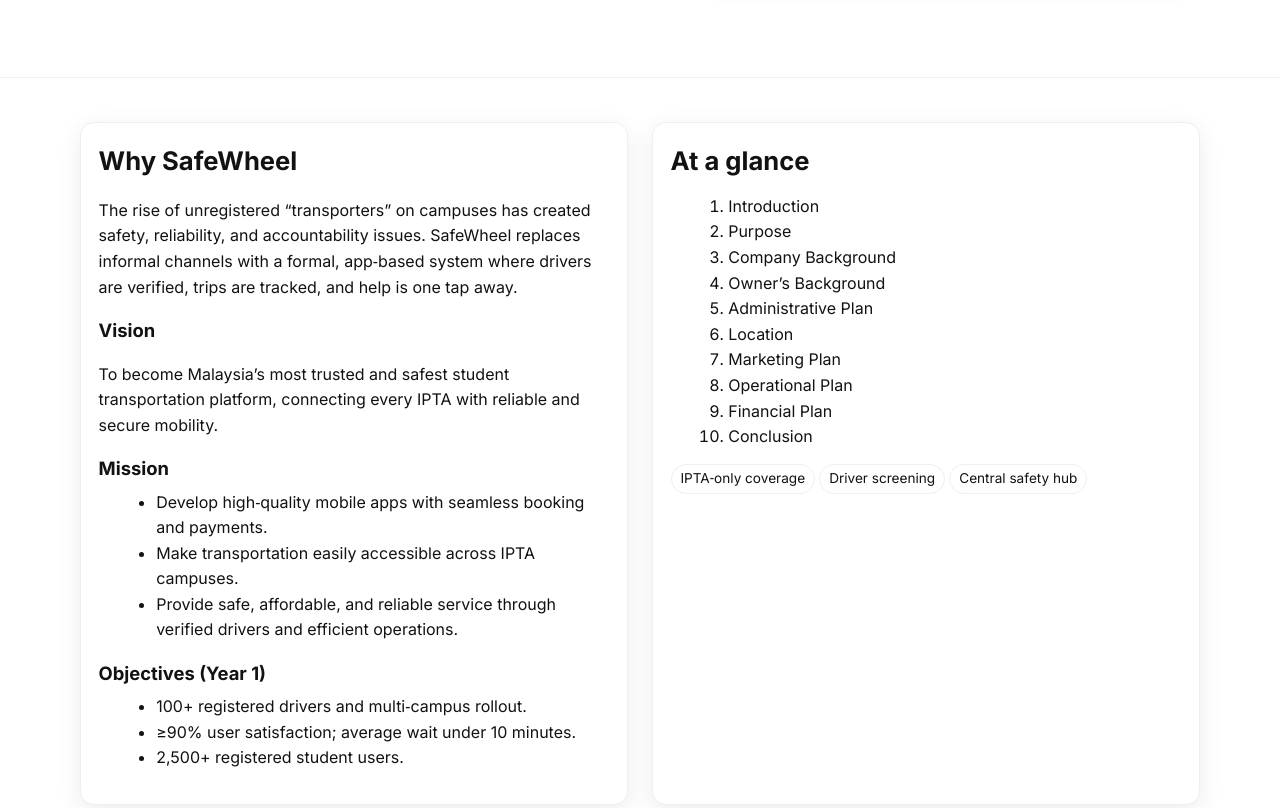
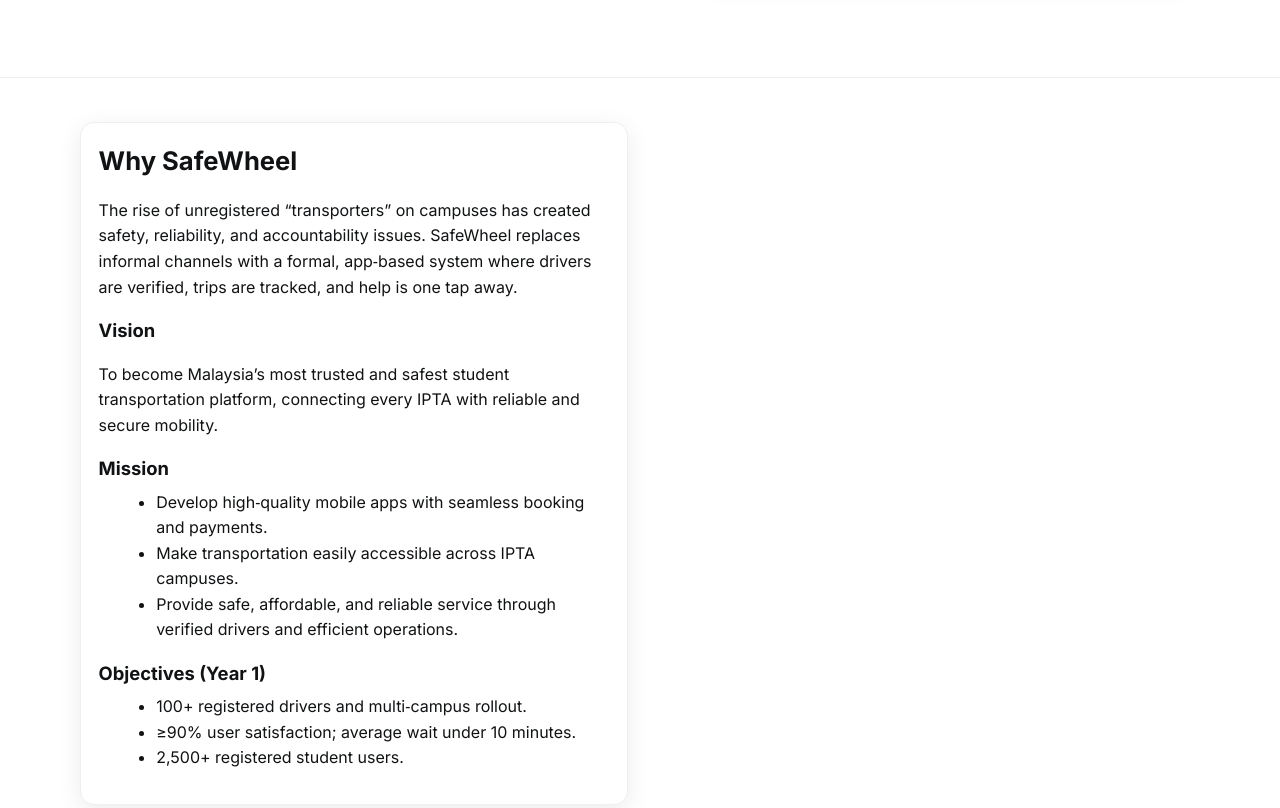
Before and after one commit to zymvarix/safewheelv3, a plain HTML site: page index.html in a window 1280 px wide. Shown: the part 620-1428 px from the top of the page. Drawn offline with Linux system fonts and the light colour scheme.

Commit message:
Remove At a glance card from index.html

```diff
--- a/index.html
+++ b/index.html
@@ -134,26 +134,6 @@
         <li>&ge;90% user satisfaction; average wait under 10 minutes.</li>
         <li>2,500+ registered student users.</li>
       </ul>
-    </div>
-    <div class="card toc">
-      <h2>At a glance</h2>
-      <ol>
-        <li>Introduction</li>
-        <li>Purpose</li>
-        <li>Company Background</li>
-        <li>Owner’s Background</li>
-        <li>Administrative Plan</li>
-        <li>Location</li>
-        <li>Marketing Plan</li>
-        <li>Operational Plan</li>
-        <li>Financial Plan</li>
-        <li>Conclusion</li>
-      </ol>
-      <div style="margin-top:.9rem">
-        <span class="badge">IPTA‑only coverage</span>
-        <span class="badge">Driver screening</span>
-        <span class="badge">Central safety hub</span>
-      </div>
     </div>
   </div>
 </section>
```
